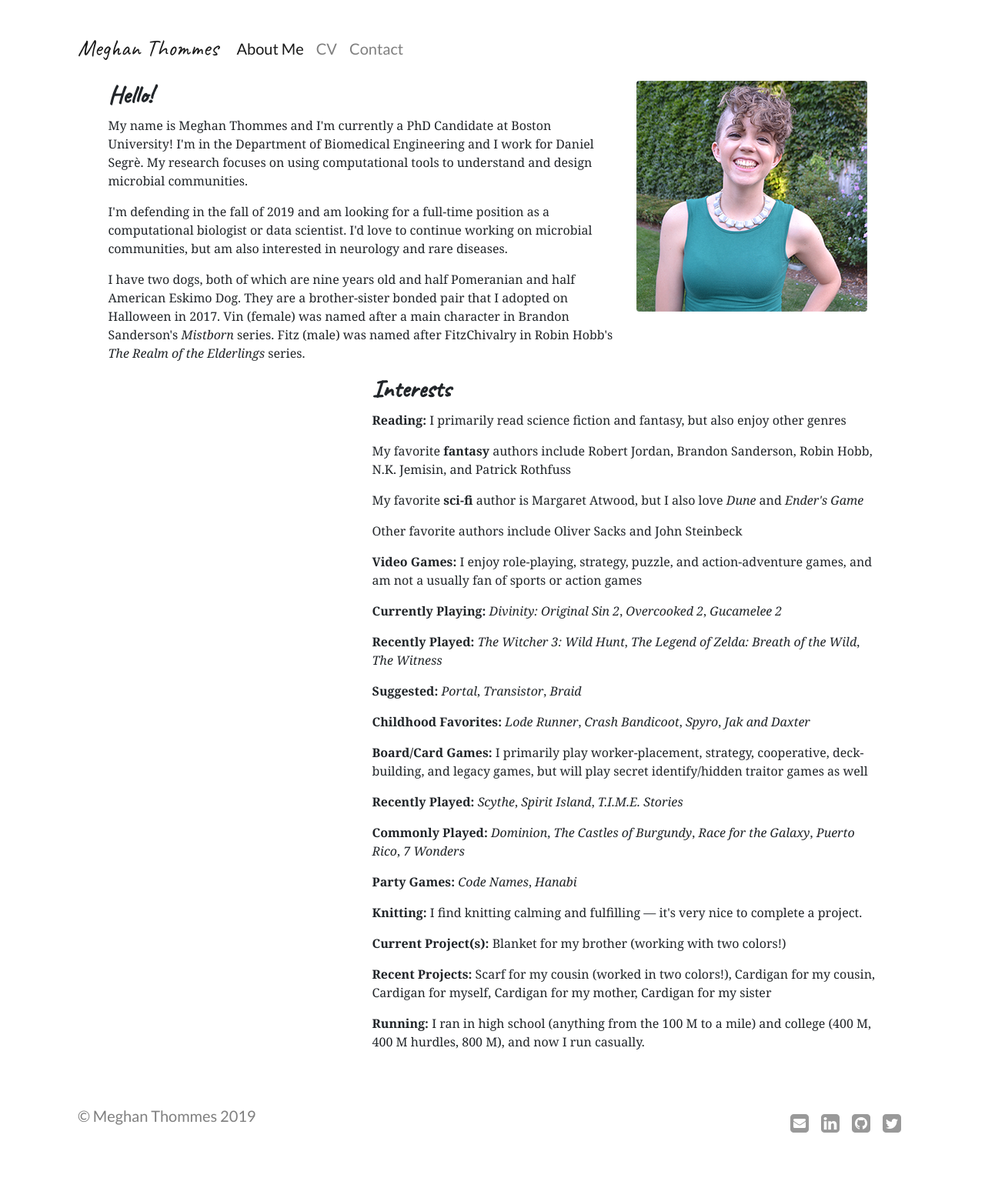
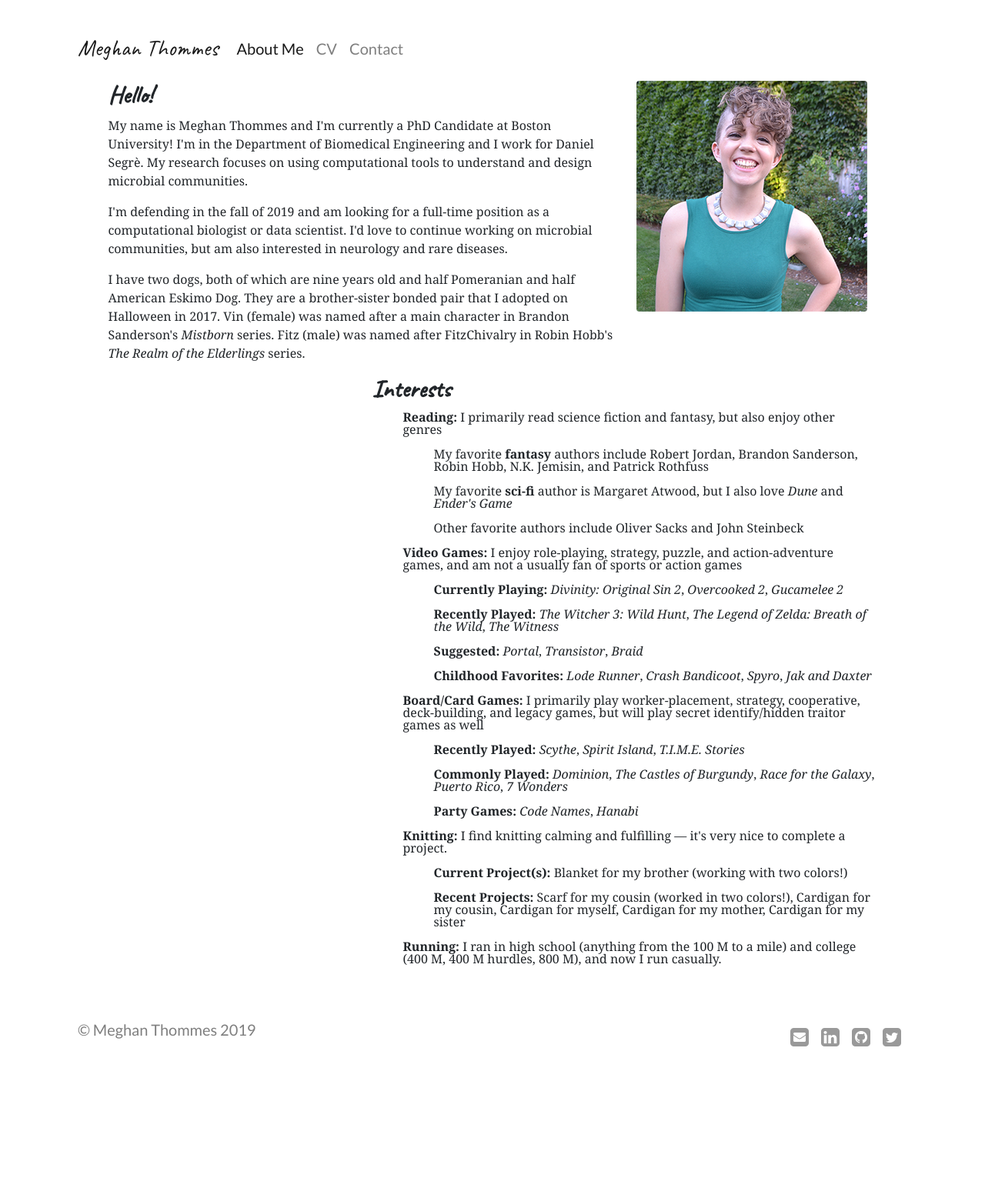
Before and after one commit to megthommes/megthommes.github.io, a Jekyll site: the page built from about/index.html, in a window 1280 px wide. Shown: the whole page at 77% size. Built offline with Jekyll 4.4.1, drawn with Linux system fonts in a browser that asks for light colours; some web fonts are replaced; after the commit the page ends 1432 px from its top, so only the background shows below that.

Commit message:
Update style.css

```diff
--- a/css/style.css
+++ b/css/style.css
@@ -63,7 +63,6 @@ blockquote p {
 .contact ul, li {
     list-style: none;
     padding: 0;
-    margin: 0;
 }
 
 /* About Me */
@@ -71,9 +70,8 @@ blockquote p {
     width: 90%;
     margin: 0 auto;
 }
-.about ul, li {
-    padding: 0;
-    margin: 0;
+.about ul {
+    line-height: 100%;
 }
 
 .contact, .cv, .about, .error { margin-bottom: 30px; }
```
